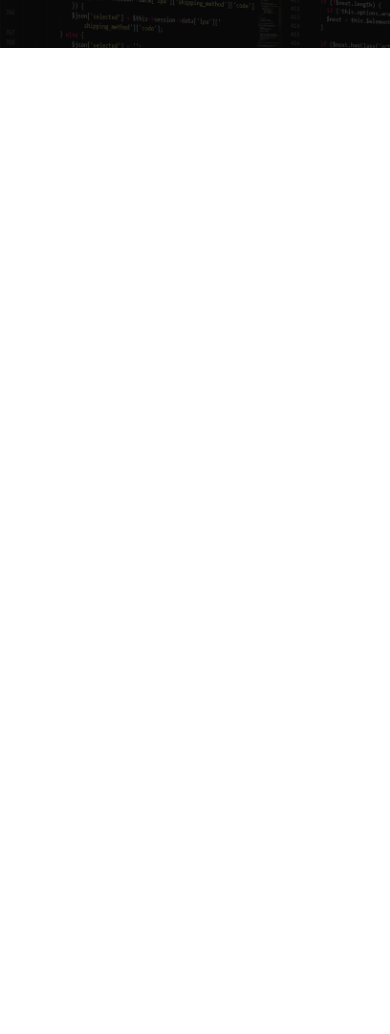
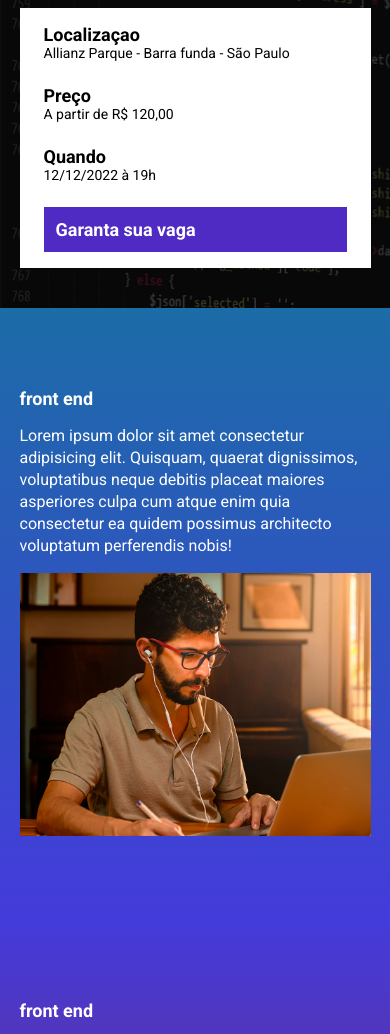
Before and after one commit to HugoRodriguesPFE/landing_page_ebac_tech_talks, a website built with Parcel: page src/index.html in a window 390 px wide. Shown: the part 192-1226 px from the top of the page. Before the commit the page ends 844 px from the top, so only its background shows below. Built offline with nearby package versions, Linux system fonts and the light colour scheme.

Commit message:
construindo o timer e as descriçoes do evento

```diff
--- a/package.json
+++ b/package.json
@@ -5,6 +5,7 @@
 
   "scripts": {
     "dev": "parcel src/index.html src/scripts/main.js src/styles/main.scss",
+    "build": "parcel build src/index.html",
     "test": "echo \"Error: no test specified\" && exit 1"
   },
   "keywords": [],
--- a/src/index.html
+++ b/src/index.html
@@ -8,17 +8,90 @@
     <link rel="preconnect" href="https://fonts.googleapis.com">
     <link rel="preconnect" href="https://fonts.gstatic.com" crossorigin>
     <link href="https://fonts.googleapis.com/css2?family=Lobster&family=Roboto:ital,wght@0,100..900;1,100..900&display=swap" rel="stylesheet">
+    <link rel="stylesheet" href="https://unpkg.com/aos@next/dist/aos.css" />
 </head>
 <body>
     <header class="hero">
         <div class="container">
             <img class="hero__logo" src="./images/ebac_logo.svg" alt="">
             <p class="hero__text">
-                O maior evento de tecnologia  do Brasil começa em 10d 12h 20m 15s
+                O maior evento de tecnologia  do Brasil começa em <span id="contador"></span>
             </p>
+            <div class="infos-bar">
+                <ul class="infos-bar__infos">
+                    <li class="infos-bar__infos__item">
+                        <b>Localizaçao</b>
+                        Allianz Parque - Barra funda - São Paulo
+                    </li>
+                    <li class="infos-bar__infos__item">
+                        <b>Preço</b>
+                        A partir de R$ 120,00
+                    </li>
+                    <li class="infos-bar__infos__item">
+                        <b>Quando</b>
+                        12/12/2022 à 19h
+                    </li>
+                </ul>
+                <a href="#" class="button button--primary">Garanta sua vaga</a>
+            </div>
         </div>
     </header>
+
+
+    <section class="event event--frontend" >
+        <div class="container" data-aos="fade-right">
+            <div class="event__details">
+                <h2 class="event__details__title">front end</h2>
+                <p class="event__details__description">
+                    Lorem ipsum dolor sit amet consectetur adipisicing elit. Quisquam, quaerat dignissimos, voluptatibus neque debitis placeat maiores asperiores culpa cum atque enim quia consectetur ea quidem possimus architecto voluptatum perferendis nobis!
+                </p>
+            </div>
+            <img class="event__image" src="./images/frontend.png" alt="front-end">
+        </div>
+    </section>
+
+
+    <section class="event event--backend event--image-left" >
+        <div class="container" data-aos="fade-left">
+            <div class="event__details">
+                <h2 class="event__details__title">front end</h2>
+                <p class="event__details__description">
+                    Lorem ipsum dolor sit amet consectetur adipisicing elit. Quisquam, quaerat dignissimos, voluptatibus neque debitis placeat maiores asperiores culpa cum atque enim quia consectetur ea quidem possimus architecto voluptatum perferendis nobis!
+                </p>
+            </div>
+            <img class="event__image" src="./images/frontend.png" alt="front-end">
+        </div>
+    </section>
+
+
+    <section class="event event--ux-ui" >
+        <div class="container" data-aos="fade-right">
+            <div class="event__details">
+                <h2 class="event__details__title">front end</h2>
+                <p class="event__details__description">
+                    Lorem ipsum dolor sit amet consectetur adipisicing elit. Quisquam, quaerat dignissimos, voluptatibus neque debitis placeat maiores asperiores culpa cum atque enim quia consectetur ea quidem possimus architecto voluptatum perferendis nobis!
+                </p>
+            </div>
+            <img class="event__image" src="./images/frontend.png" alt="front-end">
+        </div>
+    </section>
+
+
+    <section class="event event--data-science event--image-left" >
+        <div class="container" data-aos="fade-left">
+            <div class="event__details">
+                <h2 class="event__details__title">front end</h2>
+                <p class="event__details__description">
+                    Lorem ipsum dolor sit amet consectetur adipisicing elit. Quisquam, quaerat dignissimos, voluptatibus neque debitis placeat maiores asperiores culpa cum atque enim quia consectetur ea quidem possimus architecto voluptatum perferendis nobis!
+                </p>
+            </div>
+            <img class="event__image" src="./images/frontend.png" alt="front-end">
+        </div>
+    </section>
 </body>
+
+<script src="https://unpkg.com/aos@next/dist/aos.js"></script>
+
 
 <script src="scripts/main.js"></script>
 </html>
--- a/src/scripts/main.js
+++ b/src/scripts/main.js
@@ -1 +1,29 @@
-console.log('ola mundo');
+AOS.init();
+
+const dataDoEvento = new Date("Dec 12, 2026 19:00:00");
+const timeStampDoEvento = dataDoEvento.getTime();
+
+const contaAsHoras = setInterval(function(){
+    const agora = new Date();
+    const timeStampAtual = agora.getTime();
+    const distanciaAteOEvento = timeStampDoEvento - timeStampAtual;
+
+    const diasEmMs = 1000 * 60 * 60 *24;
+    const horaEmMs = 1000 * 60 *60;
+    const minutoEmMs = 1000 * 60;
+
+    const diasAteOEvento = Math.floor(distanciaAteOEvento / diasEmMs);
+    const horasAteOEvento =  Math.floor((distanciaAteOEvento % diasEmMs) / horaEmMs);
+    const minutosAteOEvento = Math.floor((distanciaAteOEvento % horaEmMs) / minutoEmMs);
+    const segundosAteOEvento = Math.floor((distanciaAteOEvento % minutoEmMs) / 1000);
+
+
+
+    document.getElementById('contador').innerHTML = `${diasAteOEvento}d ${horasAteOEvento}h ${minutosAteOEvento}m ${segundosAteOEvento}s`;
+
+    if(distanciaAteOEvento < 0){
+        clearInterval(contaAsHoras);
+        document.getElementById('contador').innerHTML = 'evento expirado';
+    }
+
+}, 1000);
--- /dev/null
+++ b/src/styles/_event.scss
@@ -0,0 +1,69 @@
+@use 'variables';
+.event{
+    padding: 80px 0;
+
+    &--frontend{
+        background-image: linear-gradient(variables.$blue1, variables.$blue2);
+    }
+
+    &--backend{
+        background-image: linear-gradient(variables.$blue2, variables.$pink);
+
+    }
+
+    &--ux-ui{
+        background-image: linear-gradient(variables.$pink, variables.$yellow);
+    }
+
+    &--data-science{
+        background-image: linear-gradient(variables.$yellow, variables.$pink);
+    }
+
+    &--image-left{
+        .container{
+            flex-direction: row-reverse;
+        }
+
+    }
+
+
+    .container{
+        display: flex;
+        gap: 40px;
+    }
+
+    &__image{
+        max-width: 360px;
+
+
+    }
+
+    &__details{
+
+            &__title{
+            font-size: 18px;
+            font-weight: bold;
+            margin-bottom: 16px;
+        }
+
+        &__description{
+            line-height: 22px;
+
+        }
+    }
+
+    @media(max-width: 640px){
+        .container{
+            display: block;
+        }
+
+        &__image{
+            width: 100%;
+        }
+
+        &__details{
+            margin-right: 0;
+            margin-bottom: 16px;
+        }
+    }
+}
--- a/src/styles/_hero.scss
+++ b/src/styles/_hero.scss
@@ -1,3 +1,5 @@
+@use 'variables';
+
 .hero{
     padding-top: 64px;
     padding-bottom: 100px;
@@ -17,7 +19,7 @@
     left: 0;
     width: 100%;
     height: 100%;
-    background-color: #000;
+    background-color: variables.$secondaryTextColor;
     content: "";
     opacity: 0.7;
 
--- /dev/null
+++ b/src/styles/_variables.scss
@@ -0,0 +1,7 @@
+$blue1: #1b6ca7;
+$blue2: #443bdb;
+$textColor: #fff;
+$secondaryTextColor: #000;
+$pink:#89223b;
+$yellow: #9c791d;
+$purple: #4F2AC3;
--- /dev/null
+++ b/src/styles/components/_buttons.scss
@@ -0,0 +1,27 @@
+@use '../variables';
+
+.button{
+    padding: 12px;
+    font-size: 18px;
+    font-weight: bold;
+    text-decoration: none;
+    text-align: center;
+    white-space: nowrap;
+
+    &--primary{
+        color: variables.$textColor;
+        background-color: variables.$purple;
+    }
+
+    @media(max-width: 640px){
+        display: block;
+        width: 100%;
+
+
+    }
+
+    @media(max-width: 1024px){
+        display: flex;
+        align-items: center;
+    }
+}
--- /dev/null
+++ b/src/styles/components/_infos_bar.scss
@@ -0,0 +1,41 @@
+@use '../variables';
+
+.infos-bar{
+    padding: 16px 24px;
+    background-color: variables.$textColor;
+    display: flex;
+    justify-content: space-between;
+
+
+    &__infos{
+        display: flex;
+        gap: 40px;
+
+        &__item{
+            font-size: 14px;
+            color: variables.$secondaryTextColor;
+        }
+        b{
+            color: variables.$secondaryTextColor;
+            font-size: 18px;
+            display: block;
+
+        }
+    }
+    @media(max-width: 640px){
+        display: block;
+
+        &__infos{
+            display: block;
+            &__item{
+                margin-bottom: 24px;
+            }
+        }
+    }
+
+    @media(max-width: 1024px){
+        &__infos{
+            gap: 16px;
+        }
+    }
+}
--- a/src/styles/main.scss
+++ b/src/styles/main.scss
@@ -1,10 +1,15 @@
 @use 'hero';
+@use 'components/infos_bar';
+@use 'components/buttons';
+@use 'event';
+@use 'variables';
 *{
     margin: 0;
     padding: 0;
     box-sizing: border-box;
     font-family: Roboto, sans-serif;
-    color: #fff;
+    color: variables.$textColor;
+    list-style: none;
 }
 
 .container{
```
